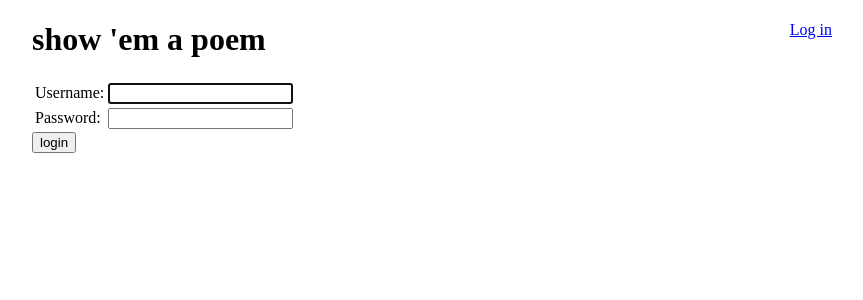
After one commit to jeremybmerrill/aoide, a Django app: page /accounts/login/ in a window 1280 px wide. The commit adds this page. Shown: the top 300 px of the page, without its empty margins (208-1071 px from the left). Run offline with Django 3.2, Linux system fonts and the light colour scheme; parts of the project's set-up code (start-up, migrations or seed data) failed here and were passed over.

Commit message:
user login/logout

```diff
--- a/poems/static/styles.css
+++ b/poems/static/styles.css
@@ -1,5 +1,22 @@
 div#container{
-  width: 960px;
+  width: 800px;
   margin-left: auto;
   margin-right: auto;
 }
+
+.half-width{
+  width: 48%;
+  margin-left: 1%;
+  marign-right: 1%;
+  float: left;
+}
+div#loginbar{
+  float: right;
+}
+textarea#newpoem{
+
+}
+
+/*body{
+  font-family: ;
+}*/
--- a/poems/templates/base.html
+++ b/poems/templates/base.html
@@ -9,7 +9,16 @@
 <body>
   <div id="container">
     <div id="header">
-      <h1>I am a header, eventually</h1>
+      <div id="loginbar">
+        {% if user.is_authenticated %}
+          <a href="#">{{user.username}}</a>
+          <a href="{% url 'logout' %}">Logout</a>
+        {% else %}
+          <a href="{% url 'login' %}">Log in</a>
+        {% endif %}
+      </div>
+      <h1>show 'em a poem</h1>
+
     </div>
     <div id="content">
       {% block content %}{% endblock %}
--- a/poems/templates/poems/detail.html
+++ b/poems/templates/poems/detail.html
@@ -9,12 +9,13 @@
   from {{ poem.source.title }}
   {% endif %}
 </h1>
+<h4>by TK/username</h4>
 <p>
   {% autoescape off %}
-  {{ poem }}
+  {{ poem|linebreaks }}
   {% endautoescape %}
 </p>
 
-<a href="{% url 'poems:new'%}">Do it again!</a>
+<a href="{% url 'poems:index'%}">Do it again!</a>
 
 {% endblock %}
--- a/poems/urls.py
+++ b/poems/urls.py
@@ -12,8 +12,8 @@ urlpatterns = patterns('',
     # ex: /poems/5/vote/
     url(r'^(?P<poem_id>\d+)/vote/$', views.snap, name='vote'),
 
-    # ex: /poems/create/ #heh, POST, eventually
-    url(r'^new/$', views.new, name='new'),
+    # # ex: /poems/create/ #heh, POST, eventually
+    # url(r'^new/$', views.new, name='new'),
 
     # ex: /poems/create/ #heh, POST, eventually
     url(r'^create/$', views.create, name='create'),
--- a/poemsweb/settings.py
+++ b/poemsweb/settings.py
@@ -125,6 +125,7 @@ INSTALLED_APPS = (
     # Uncomment the next line to enable admin documentation:
     # 'django.contrib.admindocs',
     'poems',
+    'registration',
     #'showemapoem'
 )
 
@@ -156,3 +157,6 @@ LOGGING = {
         },
     }
 }
+
+
+LOGIN_REDIRECT_URL = "/poems/"
--- a/poemsweb/urls.py
+++ b/poemsweb/urls.py
@@ -12,7 +12,8 @@ urlpatterns = patterns('',
 
     url(r'^$', include('poems.urls')),
     url(r'^poems/', include('poems.urls', namespace="poems")),
-
+    url(r'^accounts/login/$', 'django.contrib.auth.views.login', name="login" ),
+    url(r'^accounts/logout/$', 'django.contrib.auth.views.logout', {'next_page': '/poems/'}, name="logout",),
     # Uncomment the admin/doc line below to enable admin documentation:
     # url(r'^admin/doc/', include('django.contrib.admindocs.urls')),
 
--- /dev/null
+++ b/registration/templates/registration/login.html
@@ -0,0 +1,30 @@
+{% extends "base.html" %}
+
+{% block title %}
+  Log in
+{% endblock %}
+
+{% block content %}
+
+{% if form.errors %}
+<p>Your username and password didn't match. Please try again.</p>
+{% endif %}
+
+<form method="post" action="{% url 'django.contrib.auth.views.login' %}">
+{% csrf_token %}
+<table>
+<tr>
+    <td>{{ form.username.label_tag }}</td>
+    <td>{{ form.username }}</td>
+</tr>
+<tr>
+    <td>{{ form.password.label_tag }}</td>
+    <td>{{ form.password }}</td>
+</tr>
+</table>
+
+<input type="submit" value="login" />
+<input type="hidden" name="next" value="{{ next }}" />
+</form>
+
+{% endblock %}
```
Also changed, not shown: poems/templates/poems/_new.html (renamed from poems/templates/poems/new.html, +14 -17 lines), poems/templates/poems/index.html (+9 -6 lines), poems/templatetags/poem_extras.py (added, +22 -0 lines), poems/views.py (+40 -41 lines), registration/templates/registration/profile.html (added, +14 -0 lines), poems/README.md, poems/templatetags/__init__.py (added), registration/__init__.py (added), registration/templates/__init__.py (added), registration/templates/registration/__init__.py (added).
